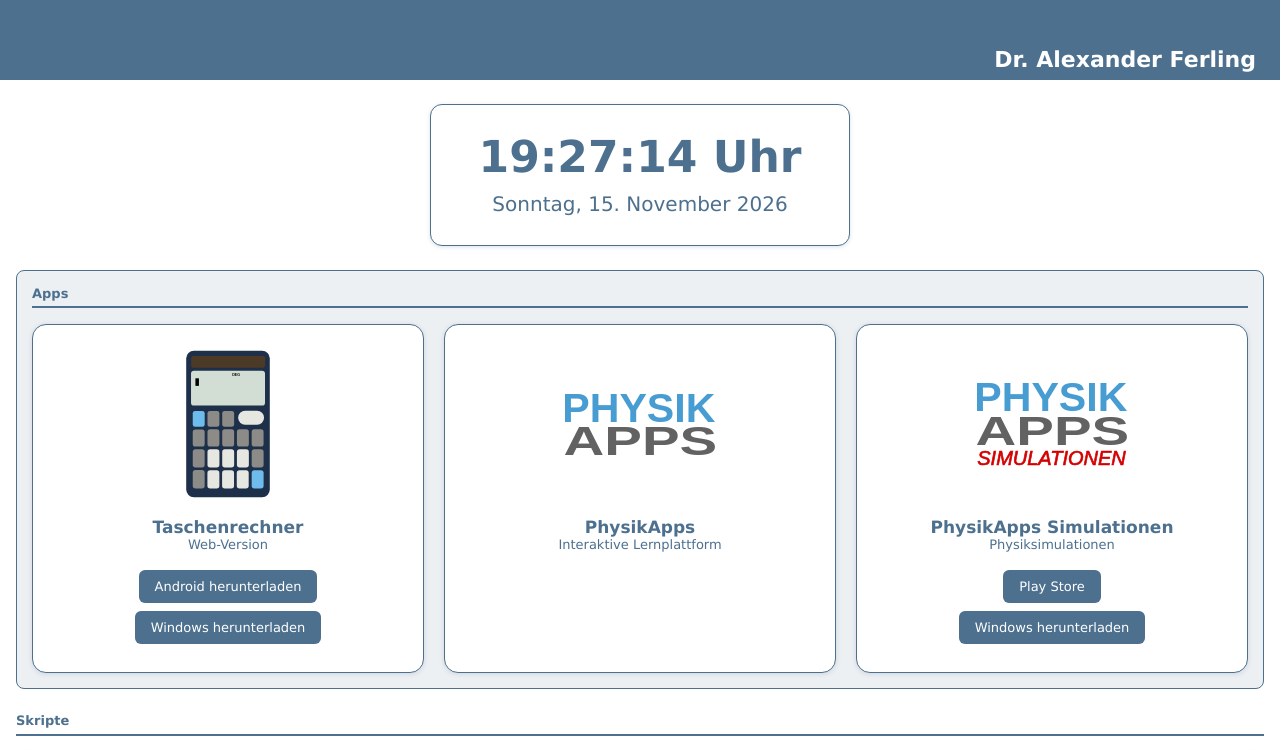
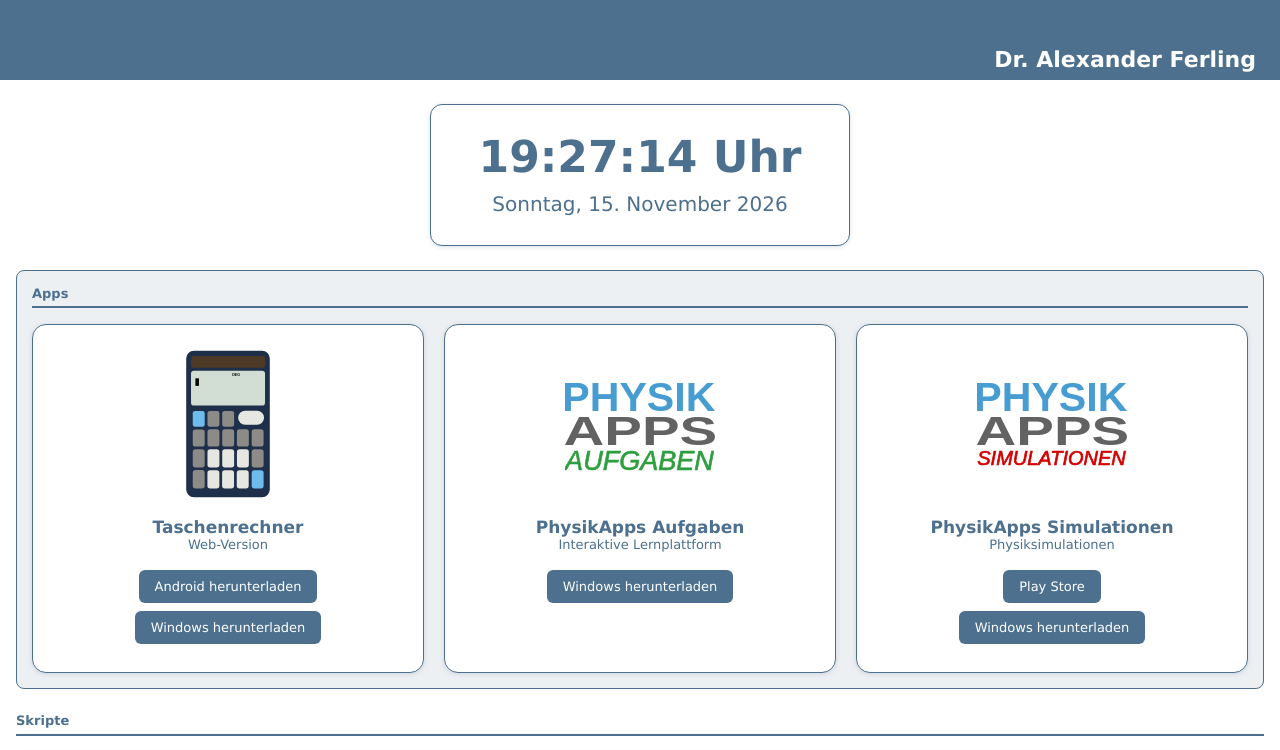
Before and after one commit to devlxf/devlxf.github.io, a plain HTML site: page index.html in a window 1280 px wide. Shown: the top 750 px of the page. Drawn offline with Linux system fonts and the light colour scheme.

Commit message:
PhysikApps Aufgaben: neues Logo und Windows-Download

```diff
--- a/index.html
+++ b/index.html
@@ -221,15 +221,16 @@
                 </div>
             </div>
 
-            <!-- PhysikApps -->
+            <!-- PhysikApps Aufgaben -->
             <div class="app-card-cell">
-                <a class="app-link" href="https://devlxf.github.io/physikapps/" target="_blank" title="PhysikApps öffnen">
-                    <div class="app-tile">
-                        <img src="./html-assets/PhysikApps.svg" alt="PhysikApps">
-                        <div class="app-title">PhysikApps</div>
-                        <div class="app-sub">Interaktive Lernplattform</div>
-                    </div>
-                </a>
+                <div class="app-tile">
+                    <a href="https://devlxf.github.io/physikapps/" target="_blank" title="PhysikApps Aufgaben öffnen">
+                        <img src="./html-assets/PhysikApps-Aufgaben.svg" alt="PhysikApps Aufgaben">
+                    </a>
+                    <div class="app-title">PhysikApps Aufgaben</div>
+                    <div class="app-sub" style="margin-bottom: 14px;">Interaktive Lernplattform</div>
+                    <div><a class="app-btn" href="https://github.com/devlxf/physikapps/releases/latest/download/PhysikApps-Aufgaben.exe" target="_blank">Windows herunterladen</a></div>
+                </div>
             </div>
 
             <!-- PhysikApps Simulationen -->
```
Also changed, not shown: html-assets/PhysikApps-Aufgaben.svg (added).
